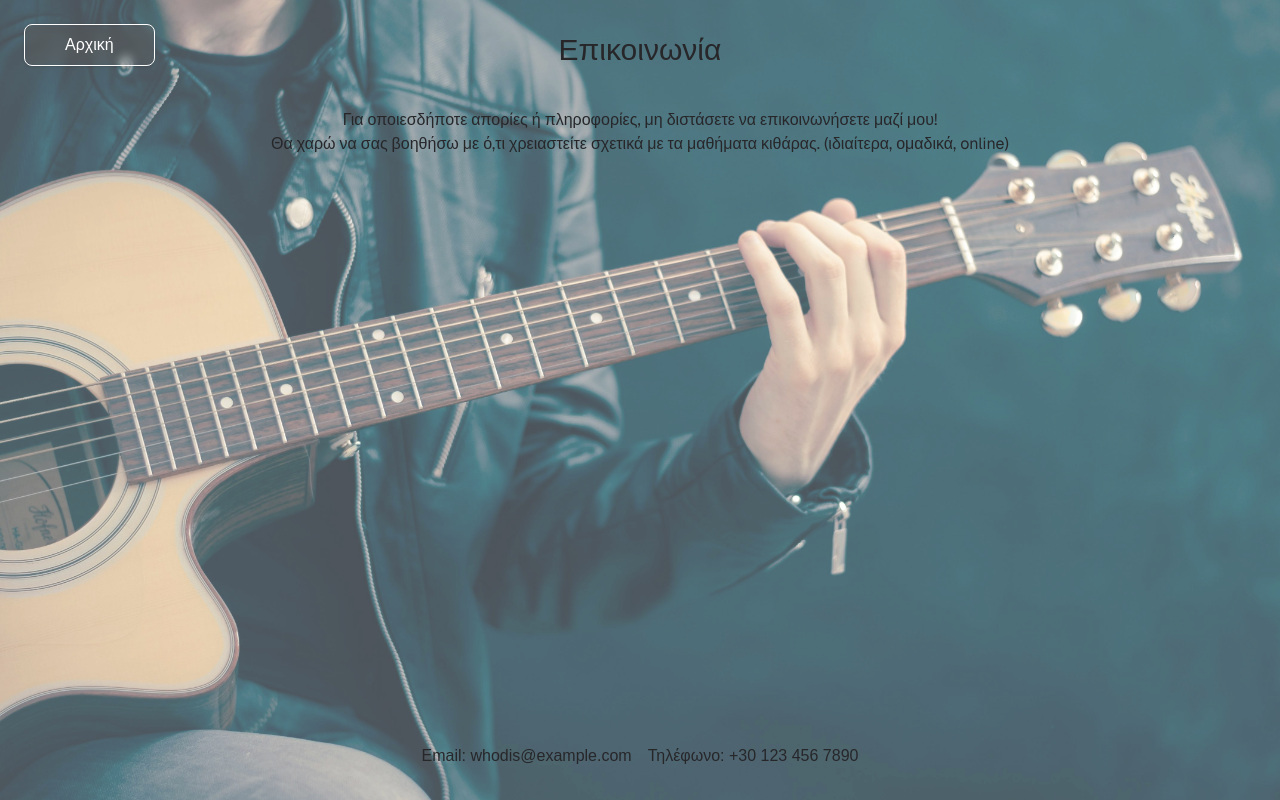
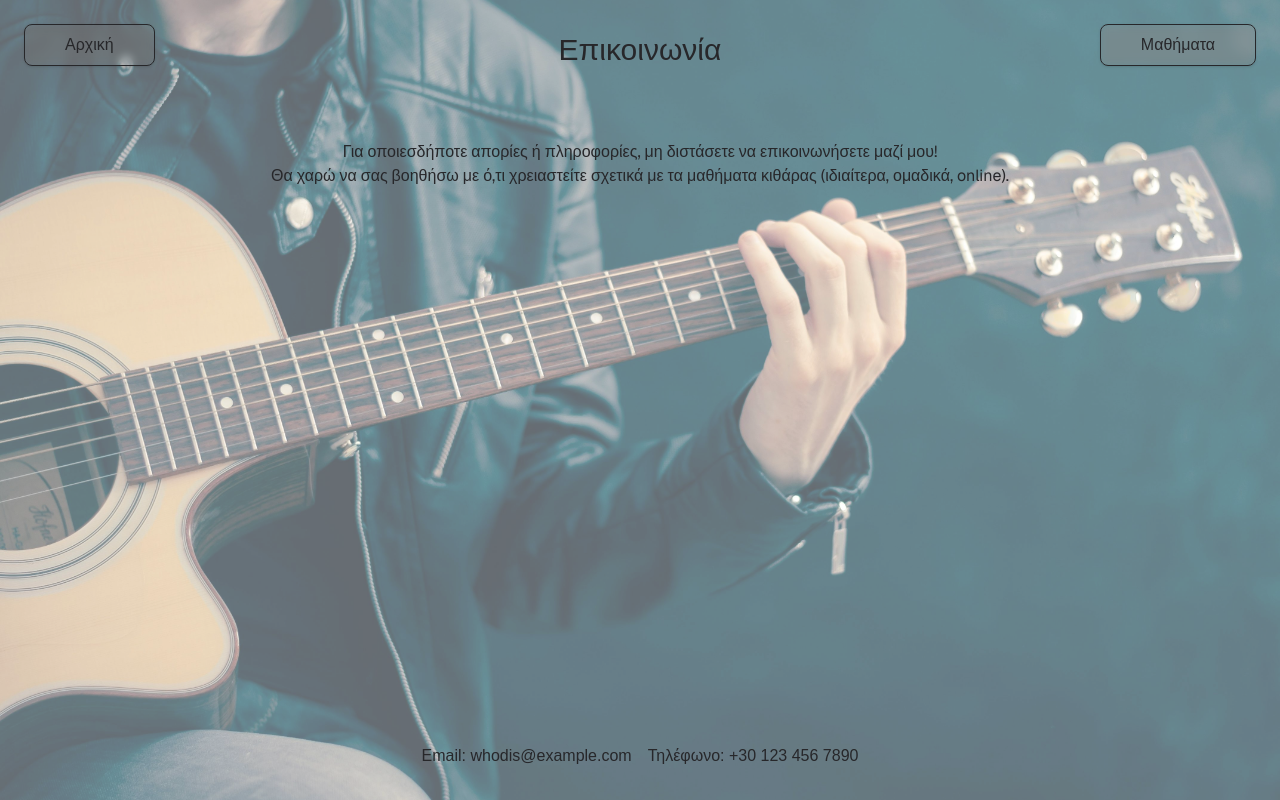
Before and after one commit to SpPag/new-website-project, a Next.js app in the folder frontend/: page /contact in a window 1280 px wide. Built offline with nearby package versions, Linux system fonts and the light colour scheme.

Commit message:
feat(frontend): add light / dark mode styling and the Lessons button to the Contact page

```diff
--- a/frontend/src/app/contact/page.tsx
+++ b/frontend/src/app/contact/page.tsx
@@ -1,10 +1,11 @@
 import { HomeButton } from "@/components/HomeButton";
+import { LessonsButton } from "@/components/LessonsButton";
 
 export default function ContactPage() {
 	const greekNa = '\u03bd\u03b1';
 
 	return (
-		<div className="h-screen relative text-zinc-800">
+		<div className="h-screen relative text-zinc-800 dark:text-zinc-200">
 			{/* Background image */}
 			<div
 				className="absolute inset-0 bg-cover bg-center"
@@ -12,23 +13,32 @@ export default function ContactPage() {
 			/>
 
 			{/* Semi-transparent overlay */}
-			<div className="absolute inset-0 bg-white/30"></div>
+			<div className="absolute inset-0 bg-white/40 dark:bg-black/20"></div>
 
 			{/* Home button */}
-			<div className="z-20 absolute top-2 left-6 mt-4 text-white flex">
+			<div className="z-10 absolute top-2 left-6 mt-4 dark:text-zinc-200 flex">
 				<HomeButton />
 			</div>
 
-			{/* Content */}
-			<div className="relative z-10 flex flex-col items-center pt-8 font-sans">
+			{/* Lessons button */}
+			<div className="z-10 absolute top-2 right-6 mt-4 dark:text-zinc-200 flex space-x-2">
+				<LessonsButton />
+			</div>
+
+			{/* Title */}
+			<div className="relative flex flex-col items-center pt-8 font-sans">
 				<div className="text-3xl mb-10">
 					Επικοινωνία
 				</div>
+			</div>
+
+			{/* Contact info */}
+			<div className="relative flex flex-col items-center pt-8 font-sans">
 				<div>
 					Για οποιεσδήποτε απορίες ή πληροφορίες, μη διστάσετε {greekNa} επικοινωνήσετε μαζί μου!
 				</div>
 				<div>
-					Θα χαρώ {greekNa} σας βοηθήσω με ό,τι χρειαστείτε σχετικά με τα μαθήματα κιθάρας. (ιδιαίτερα, ομαδικά, online)
+					Θα χαρώ {greekNa} σας βοηθήσω με ό,τι χρειαστείτε σχετικά με τα μαθήματα κιθάρας (ιδιαίτερα, ομαδικά, online).
 				</div>
 			</div>
 
```
